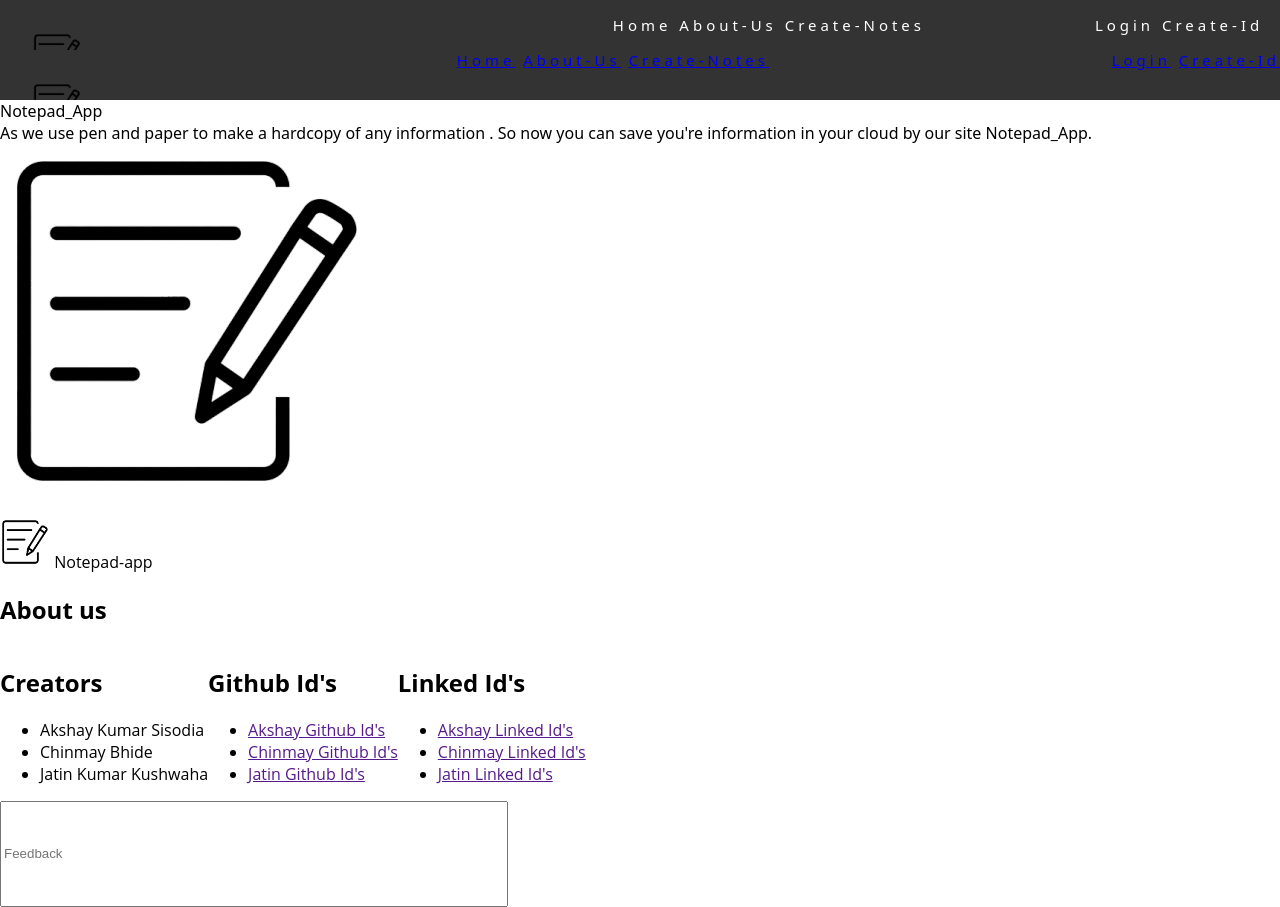
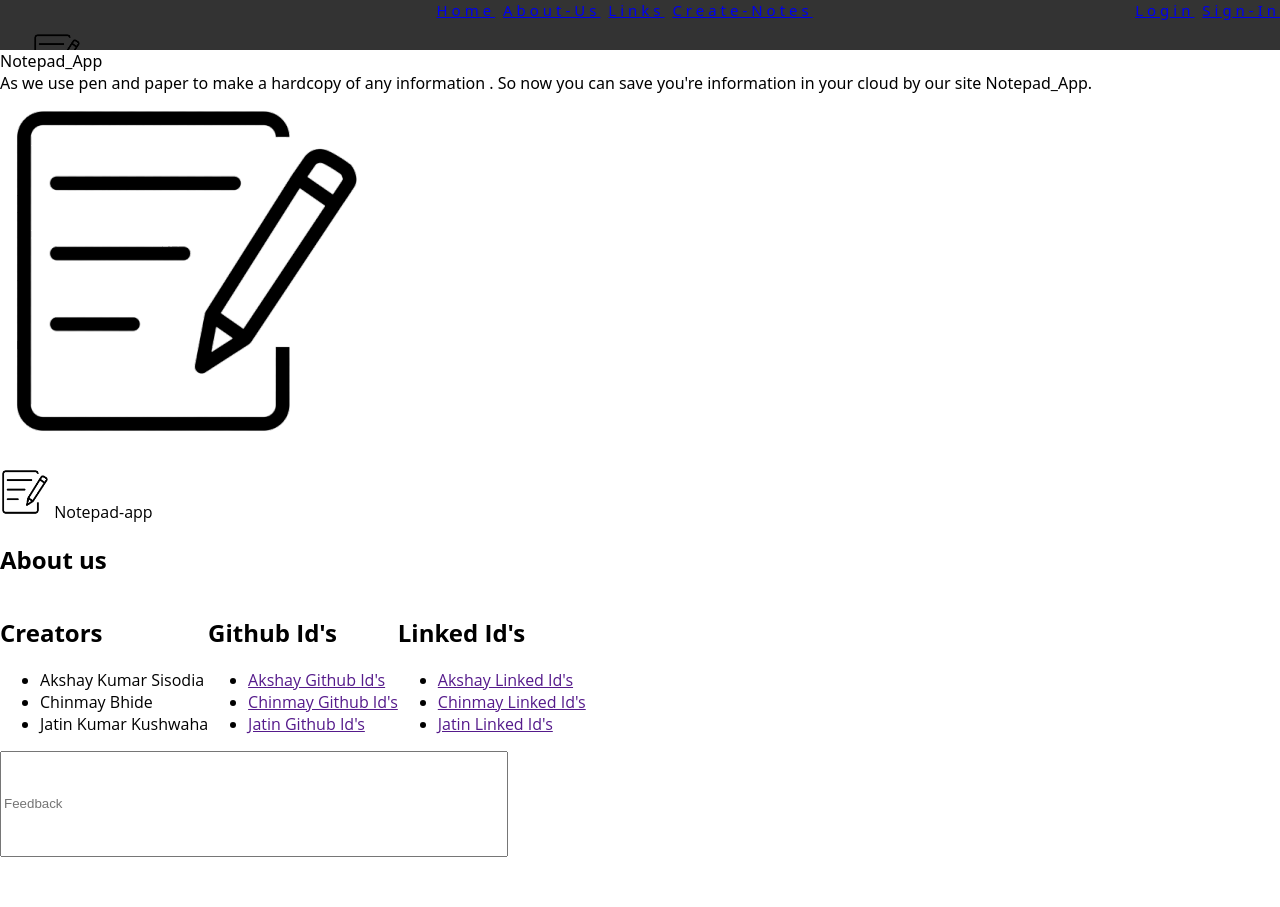
Before and after one commit to JatinKumarKushwaha/notepad_app, a plain HTML site: page index.html in a window 1280 px wide. After the commit the page ends 857 px from the top, so only its background shows below. Drawn offline with Linux system fonts and the light colour scheme.

Commit message:
nav update

```diff
--- a/index.html
+++ b/index.html
@@ -17,29 +17,16 @@
 <body>
       <div>
            <nav class="navg">
-    <div><img src="src/notepad-image.png" alt="notepad-logo" class="logo-image"></div>
-    <div class="first-nav">
-      <a href="#">Home</a>
-      <a href="#">About-Us</a>
-      <a href="#">Create-Notes</a>
-    </div>
-    <div class="second-nav">
-      <a href="#">Login</a>
-      <a href="#">Create-Id</a>
-    </div>
-  </nav>
-</div>
-	<div>
-		<nav class="navg">
-			<div><img src="src/notepad-image.png" alt="notepad-logo" class="logo-image"></div>
+	        <div><img src="notepad-image.png" alt="notepad-logo" class="logo-image"></div>
 		<div class="f-nav">
 		     <a href="#">Home</a>
 		     <a href="#">About-Us</a>
+                     <a href="#">Links</a>
 		     <a href="#">Create-Notes</a>
 		</div>
 		<div class="s-nav">
 		     <a href="#">Login</a>
-				<a href="#">Create-Id</a>
+	             <a href="#">Sign-In</a>
 		 </div>
 	    </nav>
 	</div>
```
Lines whose indentation alone changed are shown as unchanged.
